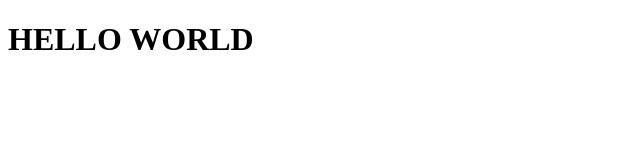
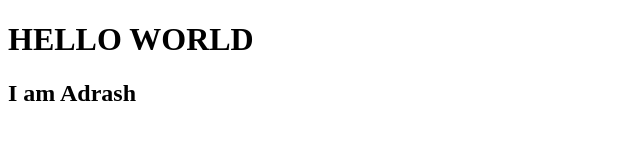
Before and after one commit to AdarshVL/gitsession02, a plain HTML site: page index.html in a window 1280 px wide. Shown: the whole page, without its empty margins (0-640 px from the left). Drawn offline with Linux system fonts and the light colour scheme.

Commit message:
Frist commit

```diff
--- a/index.html
+++ b/index.html
@@ -7,5 +7,6 @@
 </head>
 <body>
     <H1>HELLO WORLD</H1>
+    <H2>I am Adrash </H2>
 </body>
 </html>
```
